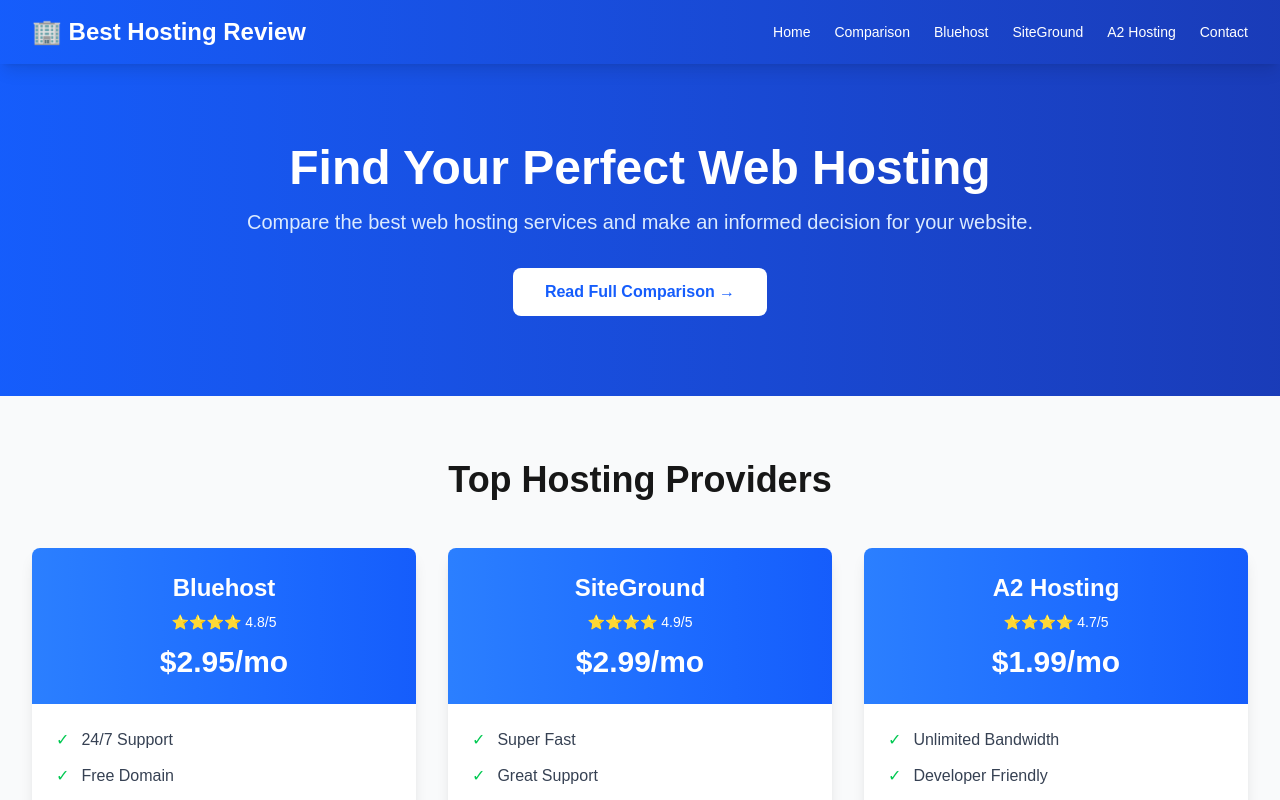
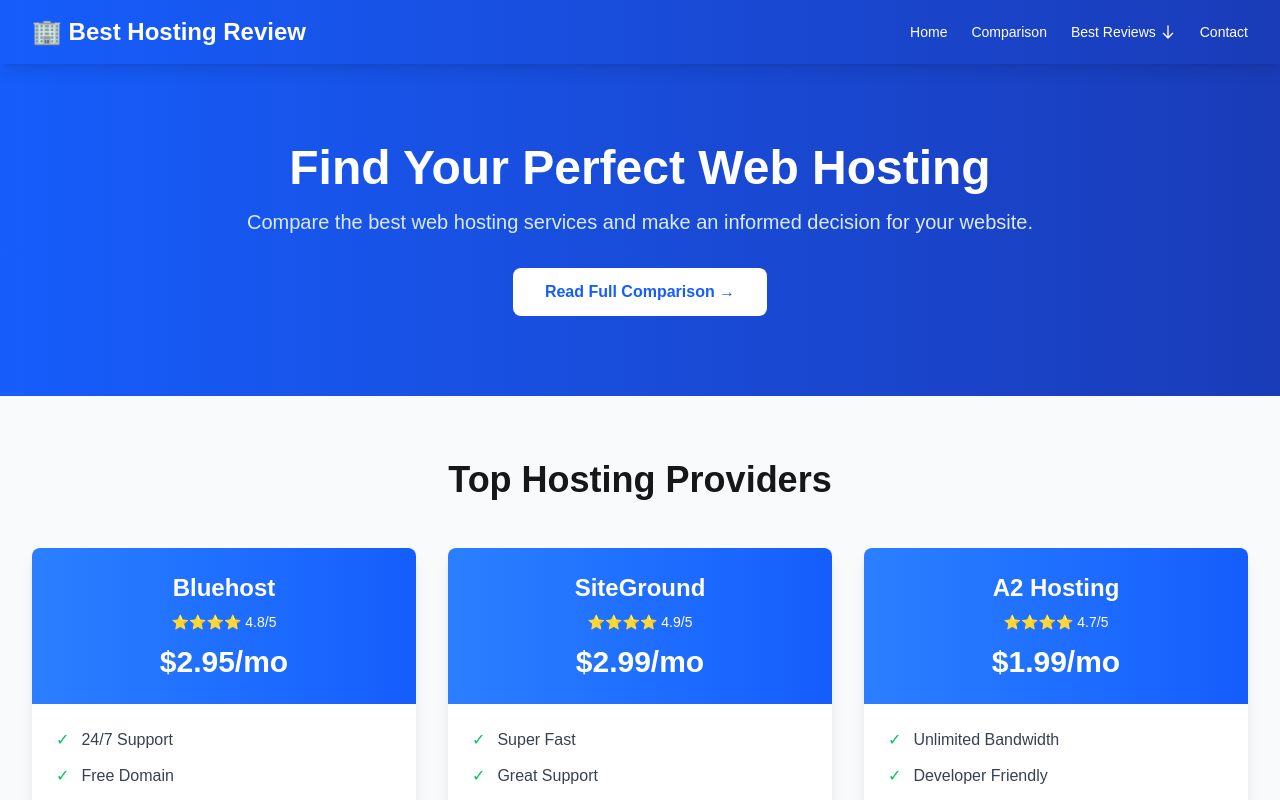
Before and after one commit to iambhagat92/hosting_insights, a Next.js app: page / in a window 1280 px wide. Shown: the top 800 px of the page. Built offline with nearby package versions, Linux system fonts and the light colour scheme.

Commit message:
Add dropdown menu for Best Reviews with Bluehost, SiteGround, A2 Hosting

```diff
--- a/components/Header.tsx
+++ b/components/Header.tsx
@@ -5,6 +5,7 @@
 
 export default function Header() {
   const [isOpen, setIsOpen] = useState(false);
+  const [isDropdownOpen, setIsDropdownOpen] = useState(false);
 
   return (
     <header className="sticky top-0 z-50 bg-gradient-to-r from-blue-600 to-blue-800 text-white shadow-lg">
@@ -15,22 +16,35 @@
           </Link>
 
           {/* Desktop Navigation */}
-          <nav className="hidden md:flex space-x-6 text-sm">
+          <nav className="hidden md:flex space-x-6 text-sm items-center">
             <Link href="/" className="hover:text-blue-200 transition">
               Home
             </Link>
             <Link href="/blog/hosting-comparison" className="hover:text-blue-200 transition">
               Comparison
             </Link>
-            <Link href="/blog/bluehost-review" className="hover:text-blue-200 transition">
-              Bluehost
-            </Link>
-            <Link href="/blog/siteground-review" className="hover:text-blue-200 transition">
-              SiteGround
-            </Link>
-            <Link href="/blog/a2-hosting-review" className="hover:text-blue-200 transition">
-              A2 Hosting
-            </Link>
+
+            {/* Best Reviews Dropdown */}
+            <div className="relative group">
+              <button className="flex items-center gap-1 hover:text-blue-200 transition py-2">
+                Best Reviews
+                <svg className="w-4 h-4 group-hover:rotate-180 transition" fill="none" stroke="currentColor" viewBox="0 0 24 24">
+                  <path strokeLinecap="round" strokeLinejoin="round" strokeWidth={2} d="M19 14l-7 7m0 0l-7-7m7 7V3" />
+                </svg>
+              </button>
+              <div className="absolute left-0 mt-0 w-48 bg-white text-gray-800 rounded-lg shadow-lg opacity-0 invisible group-hover:opacity-100 group-hover:visible transition-all duration-200 z-50">
+                <Link href="/blog/bluehost-review" className="block px-4 py-2 hover:bg-blue-100 first:rounded-t-lg">
+                  ⭐ Bluehost Review
+                </Link>
+                <Link href="/blog/siteground-review" className="block px-4 py-2 hover:bg-blue-100">
+                  ⚡ SiteGround Review
+                </Link>
+                <Link href="/blog/a2-hosting-review" className="block px-4 py-2 hover:bg-blue-100 last:rounded-b-lg">
+                  🚀 A2 Hosting Review
+                </Link>
+              </div>
+            </div>
+
             <Link href="/contact" className="hover:text-blue-200 transition">
               Contact
             </Link>
```
